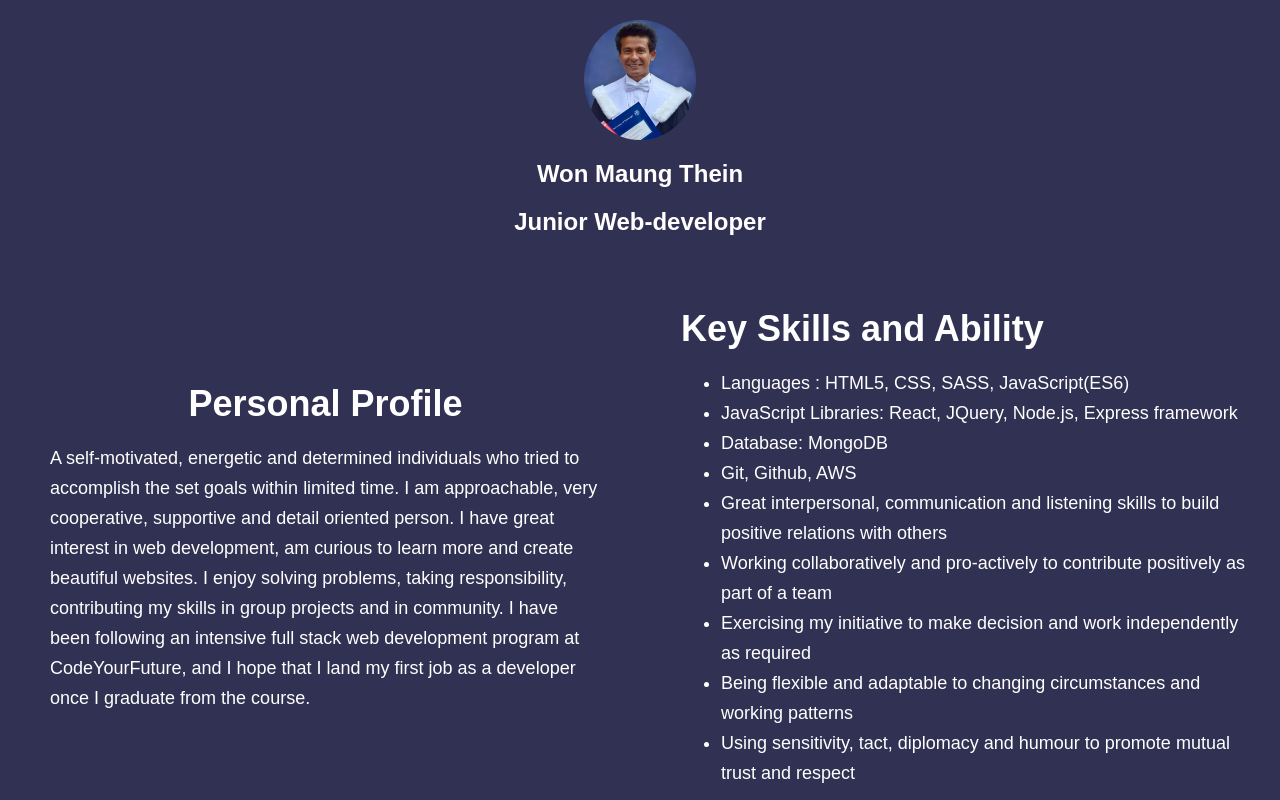
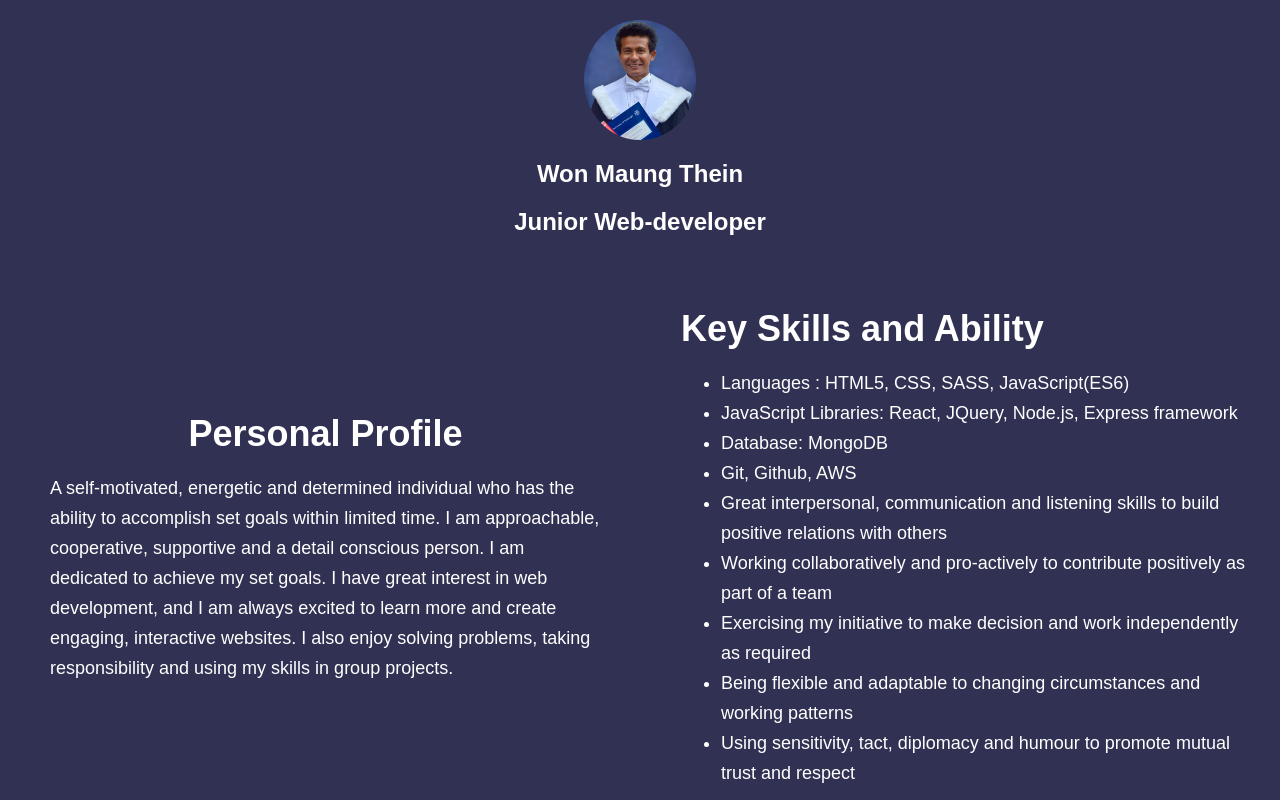
Before and after one commit to wonmaungthein/PortfolioReact, a React (Create React App) app: page / in a window 1280 px wide. Shown: the top 800 px of the page. Built offline with nearby package versions, Linux system fonts and the light colour scheme.

Commit message:
Changed profile sentences

```diff
--- a/src/components/PersonalProfile.js
+++ b/src/components/PersonalProfile.js
@@ -10,7 +10,7 @@ class PersonalProfile extends React.Component {
         return (
             <div>
                 <h1 style ={styles}>Personal Profile</h1>
-                <p>A self-motivated, energetic and determined individuals who tried to accomplish the set goals within limited time. I am approachable, very cooperative, supportive and detail oriented person. I have great interest in web development, am curious to learn more and create beautiful websites. I enjoy solving problems, taking responsibility, contributing my skills in group projects and in community. I have been following an intensive full stack web development program at CodeYourFuture, and I hope that I land my first job as a developer once I graduate from the course.</p>
+                <p>A self-motivated, energetic and determined individual who has the ability to accomplish set goals within limited time. I am approachable, cooperative, supportive and a detail conscious person. I am dedicated to achieve my set goals. I have great interest in web development, and I am always excited to learn more and create engaging, interactive websites. I also enjoy solving problems, taking responsibility and using my skills in group projects.</p>
             </div>
         )
     }
```
